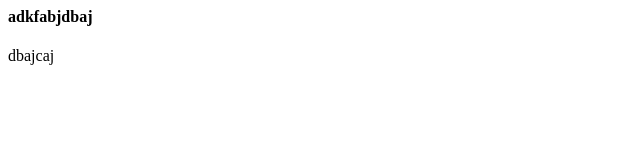
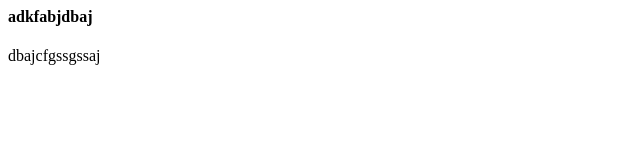
Before and after one commit to DaniloDDDD/git-vjezba-repository, a plain HTML site: page index.html in a window 1280 px wide. Shown: the full height of the page, 0-640 px from the left. Drawn offline with Linux system fonts and the light colour scheme.

Commit message:
prva izmjena u html

```diff
--- a/index.html
+++ b/index.html
@@ -1,2 +1,2 @@
 <h4>adkfabjdbaj</h4>
-<p>dbajcaj</p>
+<p>dbajcfgssgssaj</p>
```
